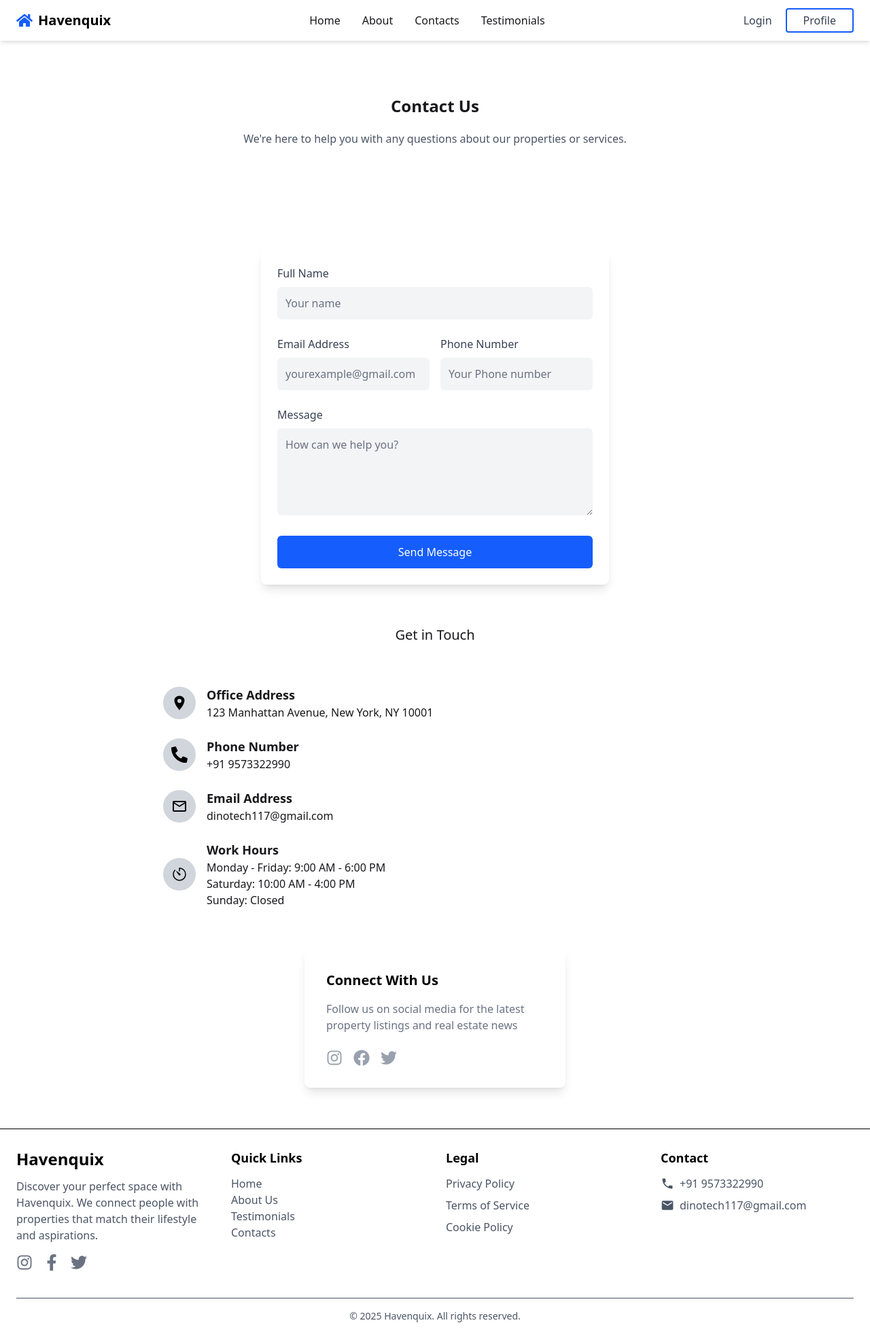
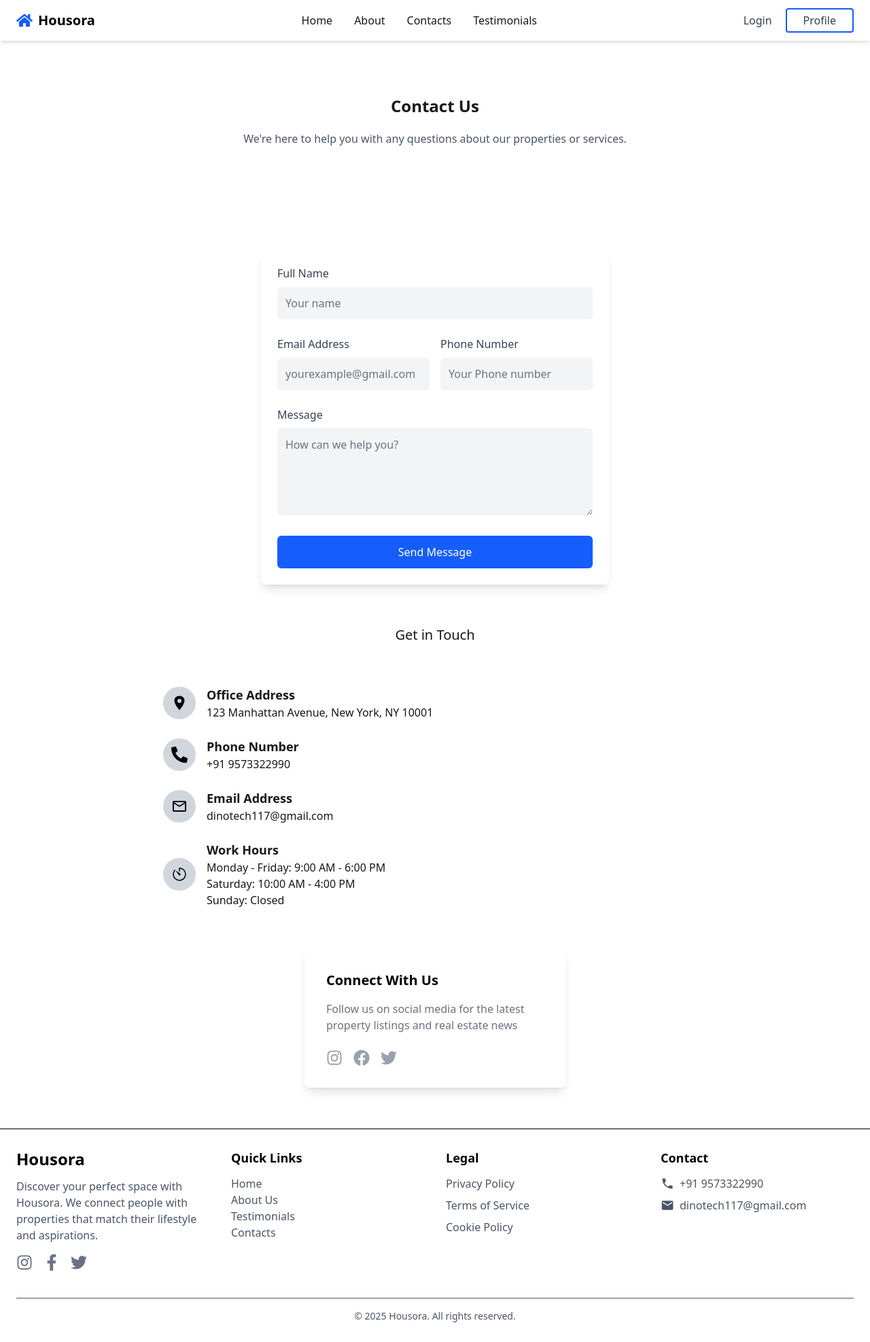
Before and after one commit to Dhanudino117/Capstone-Real-Estate, a React (Vite) app in the folder client/: page /contact in a window 1280 px wide. Shown: the whole page at 68% size. Built offline with nearby package versions, Linux system fonts and the light colour scheme; a web font is replaced by a local one.

Commit message:
Revert "installed npm run build"

```diff
--- a/client/src/Components/Cards/TestimonialsPage.jsx
+++ b/client/src/Components/Cards/TestimonialsPage.jsx
@@ -15,7 +15,7 @@
     role: "Real Estate Investor",
     review:
       "I've worked with many agencies, but DwellHub stands out. Their attention to detail and customer support are outstanding. They helped me secure prime real estate investments.",
-    rating: 4,
+    rating: 5,
     image: "https://randomuser.me/api/portraits/men/32.jpg",
   },
   {
--- a/client/src/Components/Footer.jsx
+++ b/client/src/Components/Footer.jsx
@@ -9,9 +9,9 @@
       <div className="max-w-7xl mx-auto grid grid-cols-1 md:grid-cols-4 gap-8">
         {/* Brand Section */}
         <div>
-          <h2 className="text-2xl font-bold">Havenquix</h2>
+          <h2 className="text-2xl font-bold">Housora</h2>
           <p className="mt-3 text-gray-600">
-            Discover your perfect space with Havenquix. We connect people with properties
+            Discover your perfect space with Housora. We connect people with properties
             that match their lifestyle and aspirations.
           </p>
           {/* Social Icons */}
@@ -62,7 +62,7 @@
 
       {/* Bottom Bar */}
       <div className="text-center text-gray-600 text-sm mt-10 border-t    pt-4">
-        © 2025 Havenquix. All rights reserved.
+        © 2025 Housora. All rights reserved.
       </div>
     </footer>
   );
--- a/client/src/Components/Header.jsx
+++ b/client/src/Components/Header.jsx
@@ -14,7 +14,7 @@
       >
         <FaHome className="text-2xl mr-2 text-blue-600 " />
         <span className="text-xl text-black hover:text-blue-700 font-bold">
-          Havenquix{" "}
+          Housora
         </span>
       </Link>
 
--- a/client/src/Pages/Contacts.jsx
+++ b/client/src/Pages/Contacts.jsx
@@ -6,7 +6,7 @@
 const Contacts = () => {
   return (
     <>
-      <div className="bg-white min-h-screen flex flex-col justify-between ">
+      <div className="bg-white min-h-screen flex flex-col justify-between">
         {/* Contact Heading Section */}
         <div className=" sm:w-full">
           <h1 className="flex justify-center mt-20 font-bold text-2xl">
```
Also changed, not shown: client/src/Pages/Home.jsx (+6 -6 lines).
